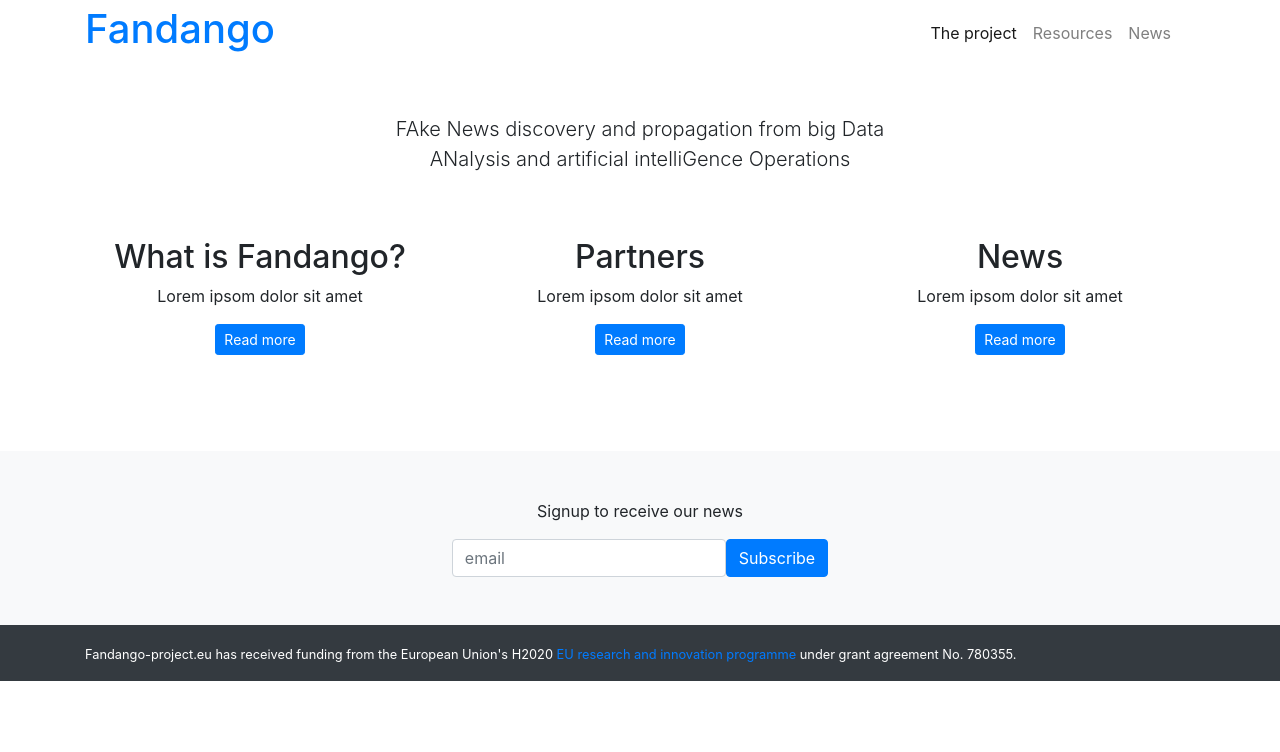
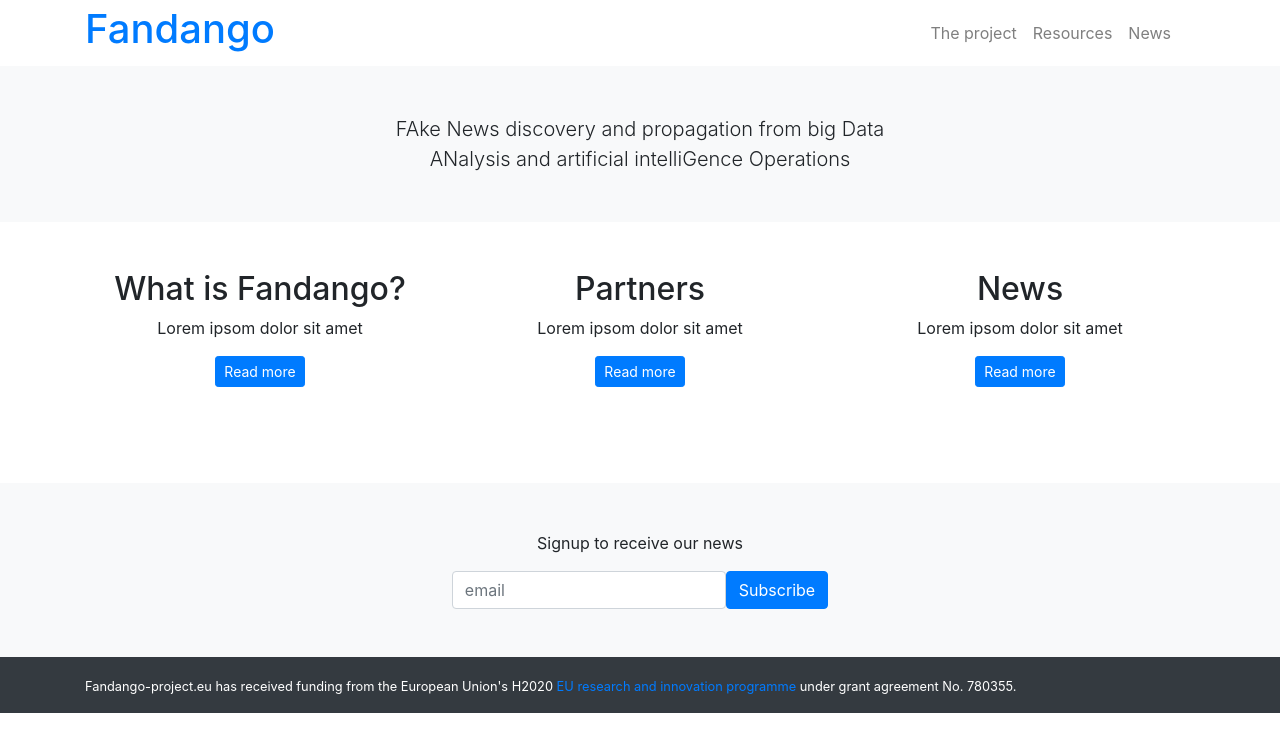
Before and after one commit to fandangOrg/fandango-web, a Jekyll site: the page built from index.md, in a window 1280 px wide. Shown: the top 752 px of the page. Built offline with Jekyll 4.4.1, drawn with Linux system fonts in a browser that asks for light colours.

Commit message:
Update page layout

```diff
--- a/_includes/header.html
+++ b/_includes/header.html
@@ -7,7 +7,7 @@
       </button>
       <div class="collapse navbar-collapse" id="main-navbar">
         <ul class="navbar-nav mr-auto">
-          <li class="nav-item active">
+          <li class="nav-item">
             <a class="nav-link" href="/the-project/">The project</a>
           </li>
           <li class="nav-item">
--- a/_layouts/home.html
+++ b/_layouts/home.html
@@ -1,6 +1,10 @@
 ---
 layout: default
 ---
+
+<div class="bg-light py-5 mb-5">
+  <p class="lead text-center mx-auto">FAke News discovery and propagation from big Data ANalysis and artificial intelliGence Operations</p>
+</div>
 
 <div class="container">
   {{ content }}
--- a/_layouts/page.html
+++ b/_layouts/page.html
@@ -2,9 +2,11 @@
 layout: default
 ---
 
+<div class="bg-light py-1 mb-5">
+  <h2 class="page-title">{{ page.title }}</h2>
+</div>
+
 <div class="container">
-  <h2 class="page-title">{{ page.title }}</h2>
-
   <div class="page-content">
   {{ content }}
   </div>
--- a/assets/css/_general.scss
+++ b/assets/css/_general.scss
@@ -1,5 +1,6 @@
 .home .lead {
   max-width: 520px;
+  margin-bottom: 0;
 }
 
 .page{
--- a/index.md
+++ b/index.md
@@ -1,8 +1,6 @@
 ---
 layout: home
 ---
-
-<p class="lead text-center py-5 mx-auto">FAke News discovery and propagation from big Data ANalysis and artificial intelliGence Operations</p>
 
 <div class="row text-center">
 
```
